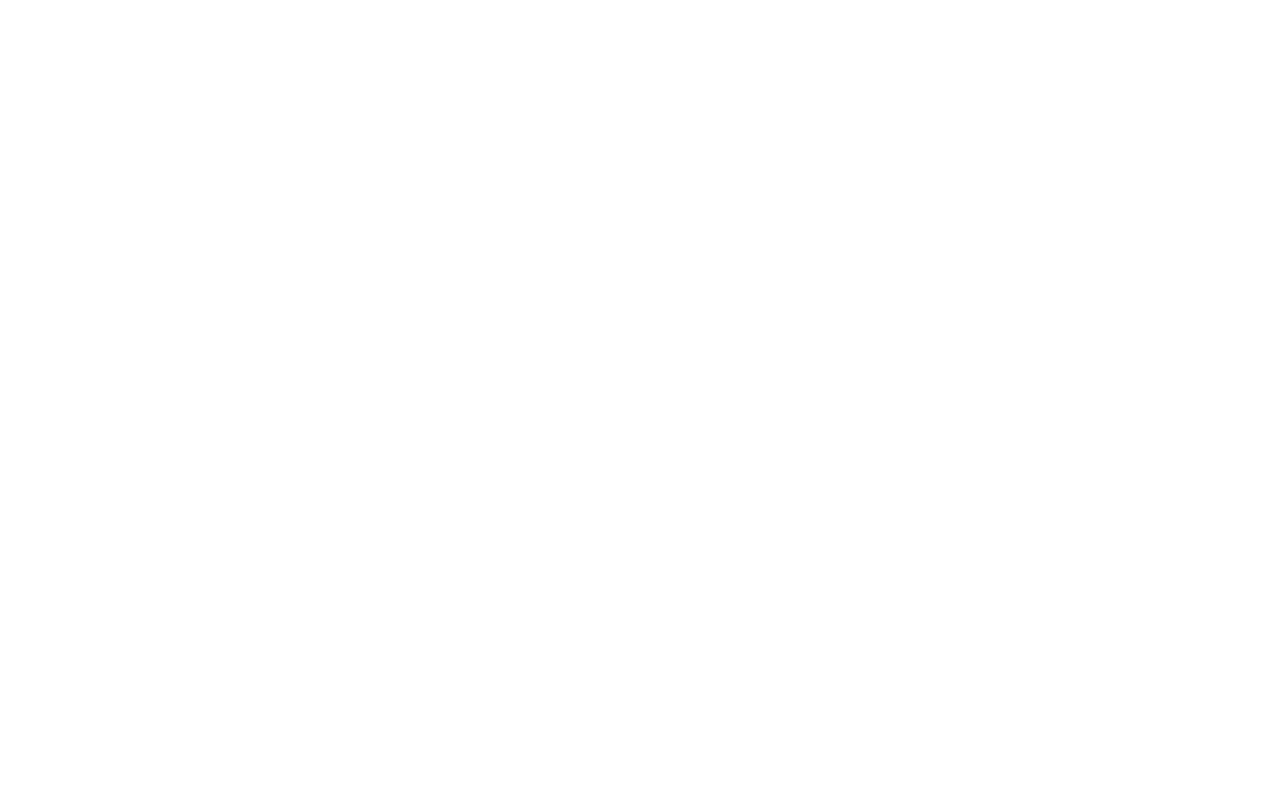
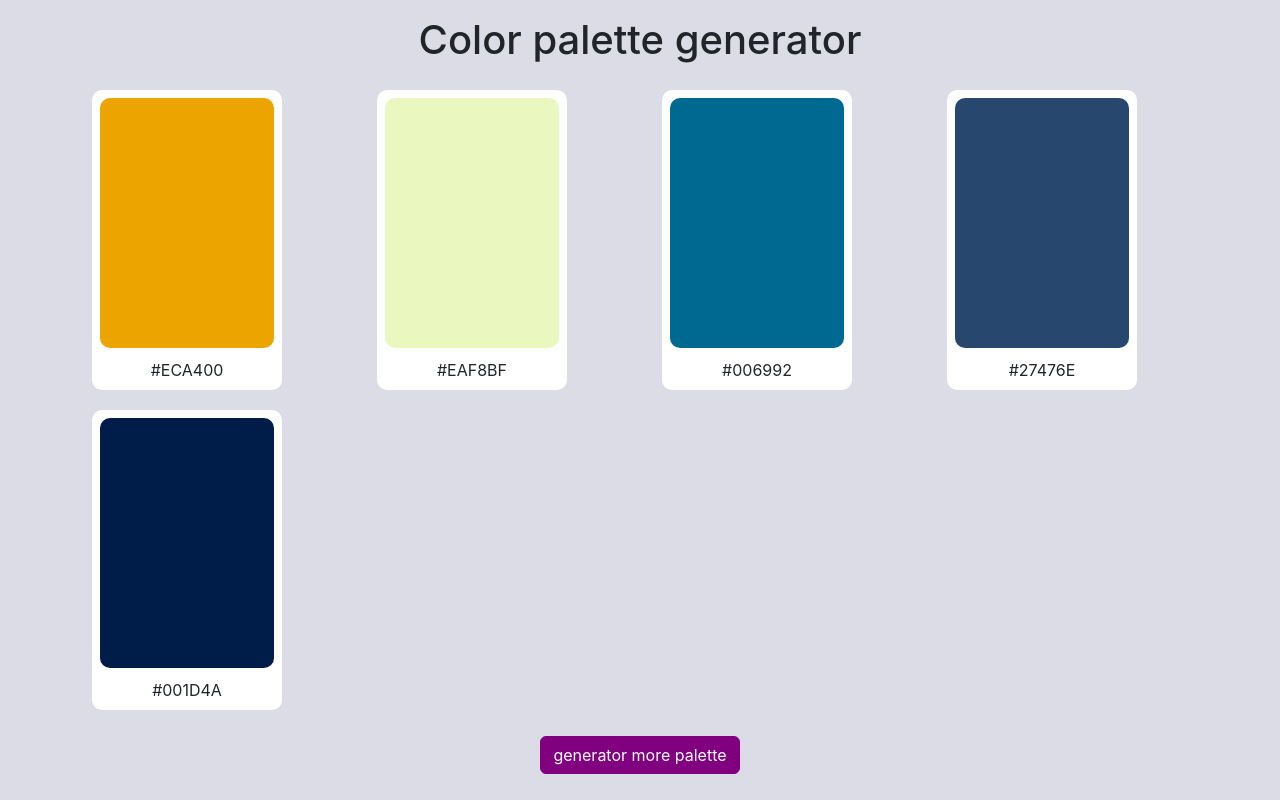
Before and after one commit to himanshu064/react-training, a React (Create React App) app: page / in a window 1280 px wide. Before the commit this address had no page. Built offline with nearby package versions, Linux system fonts and the light colour scheme.

Commit message:
assignment 5

```diff
--- a/public/index.html
+++ b/public/index.html
@@ -15,6 +15,8 @@
       user's mobile device or desktop. See https://developers.google.com/web/fundamentals/web-app-manifest/
     -->
     <link rel="manifest" href="%PUBLIC_URL%/manifest.json" />
+    <!-- CSS only -->
+<link href="https://cdn.jsdelivr.net/npm/bootstrap@5.2.2/dist/css/bootstrap.min.css" rel="stylesheet" integrity="sha384-Zenh87qX5JnK2Jl0vWa8Ck2rdkQ2Bzep5IDxbcnCeuOxjzrPF/et3URy9Bv1WTRi" crossorigin="anonymous">
     <!--
       Notice the use of %PUBLIC_URL% in the tags above.
       It will be replaced with the URL of the `public` folder during the build.
--- a/src/App.js
+++ b/src/App.js
@@ -1,18 +1,10 @@
-import { BrowserRouter, Routes, Route } from "react-router-dom";
-import Task1 from "./pages/Task1";
-import Task2 from "./pages/Task2";
-import Task3 from "./pages/Task3";
-
-function App() {
+import React from "react";
+import Colors from "./Components/Colors";
+const App = () => {
   return (
-    <BrowserRouter>
-      <Routes>
-        <Route path='/task1' element={<Task1 />} />
-        <Route path='/task2' element={<Task2 />} />
-        <Route path='/task3' element={<Task3 />} />
-      </Routes>
-    </BrowserRouter>
+    <>
+      <Colors />
+    </>
   );
-}
-
+};
 export default App;
--- /dev/null
+++ b/src/Components/Colors.js
@@ -0,0 +1,53 @@
+import React, { useState } from "react";
+import "./style.css";
+const Colors = () => {
+  const [palette, setPalette] = useState([
+    "#ECA400",
+    "#EAF8BF",
+    "#006992",
+    "#27476E",
+    "#001D4A",
+  ]);
+  const generateMore = () => {
+    let addPalette = [];
+    for (let i = 0; i < 5; i++) {
+      let random = "#" + Math.floor(Math.random() * 16777215).toString(16);
+      addPalette.push(random);
+    }
+    setPalette(addPalette);
+
+    let copyToClipBoard = JSON.stringify(Object.assign({}, addPalette));
+    navigator.clipboard.writeText(copyToClipBoard);
+  };
+  document.body.onkeyup = (event) => {
+    if (event.code === "Space") {
+      generateMore();
+    }
+  };
+
+  return (
+    <>
+      <h1 className="heading mt-3 mb-3">Color palette generator</h1>
+      <div className="container mt-3">
+        <div className="row">
+          {palette.map((item, index) => {
+            return (
+              <div key={index} className="col">
+                <div className="box">
+                  <div className="color" style={{ background: item }}></div>
+                  <div className="card-item">{item}</div>
+                </div>
+              </div>
+            );
+          })}
+        </div>
+        <div className="d-flex justify-content-center mt-3">
+          <button className="btn btn-primary" onClick={generateMore}>
+            generator more palette
+          </button>
+        </div>
+      </div>
+    </>
+  );
+};
+export default Colors;
--- /dev/null
+++ b/src/Components/style.css
@@ -0,0 +1,35 @@
+*{
+    margin: 0;
+    padding: 0;
+    box-sizing: border-box;
+}
+body{
+    background-color: rgb(220, 220, 230);
+}
+.heading{
+    text-align: center;
+}
+.box{
+    width: 190px;
+    height: 300px;
+    background-color: white;
+    padding: 8px;
+    margin: 10px;
+    border-radius: 10px;
+}
+.color{
+    height: 250px;
+    border-radius: 10px;
+}
+.card-item{
+    text-align: center;
+    padding-top: 10px;
+    padding-bottom: 10px;
+}
+.btn-primary{
+    background-color: purple !important;
+    border-color: purple !important;
+}
+.addColor{
+    font-size: 1rem;
+}
--- a/src/pages/Task1/index.js
+++ /dev/null
@@ -1,7 +0,0 @@
-import React from "react";
-
-const Task1 = () => {
-  return <div>Task1</div>;
-};
-
-export default Task1;
--- a/src/pages/Task2/index.js
+++ /dev/null
@@ -1,7 +0,0 @@
-import React from "react";
-
-const Task2 = () => {
-  return <div>Task2</div>;
-};
-
-export default Task2;
--- a/src/pages/Task3/index.js
+++ /dev/null
@@ -1,7 +0,0 @@
-import React from "react";
-
-const Task3 = () => {
-  return <div>Task3</div>;
-};
-
-export default Task3;
```
Also changed, not shown: src/pages/Task1/readme.md (deleted), src/pages/Task2/readme.md (deleted), src/pages/Task3/readme.md (deleted).
